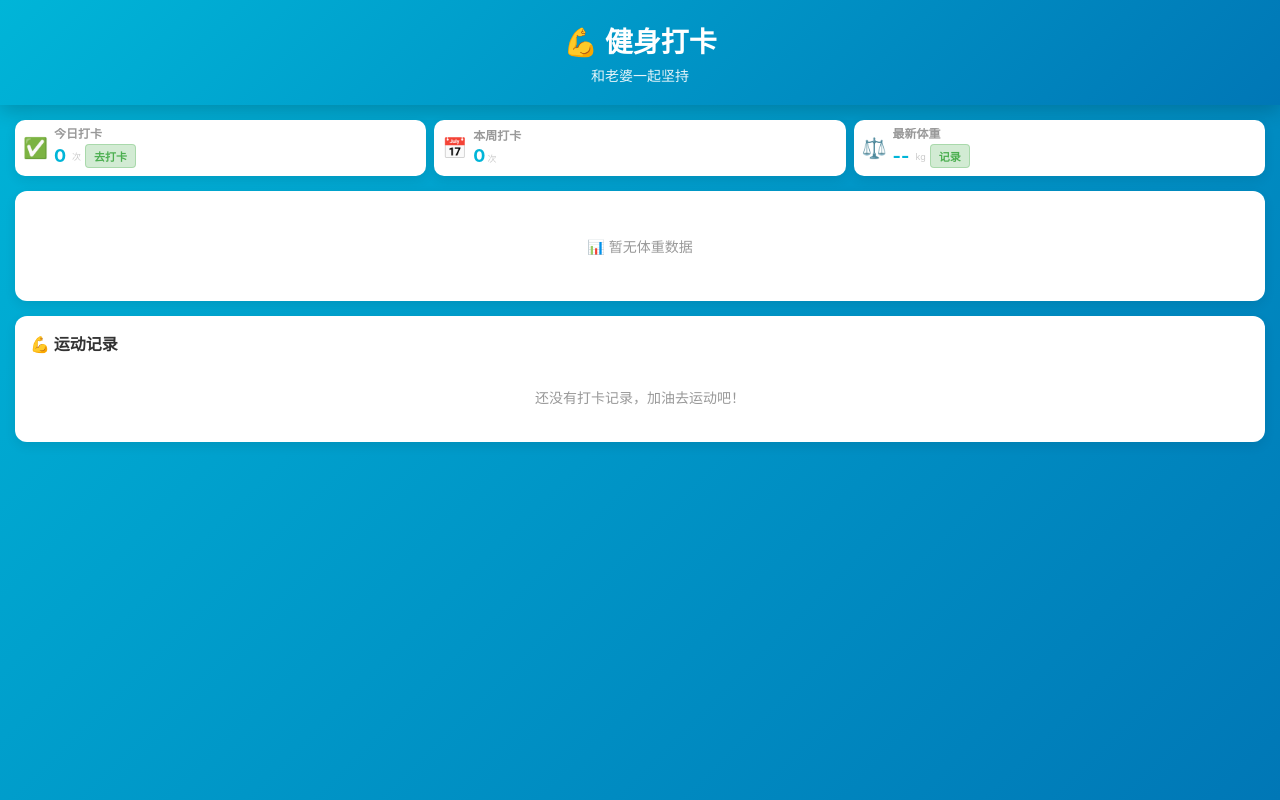
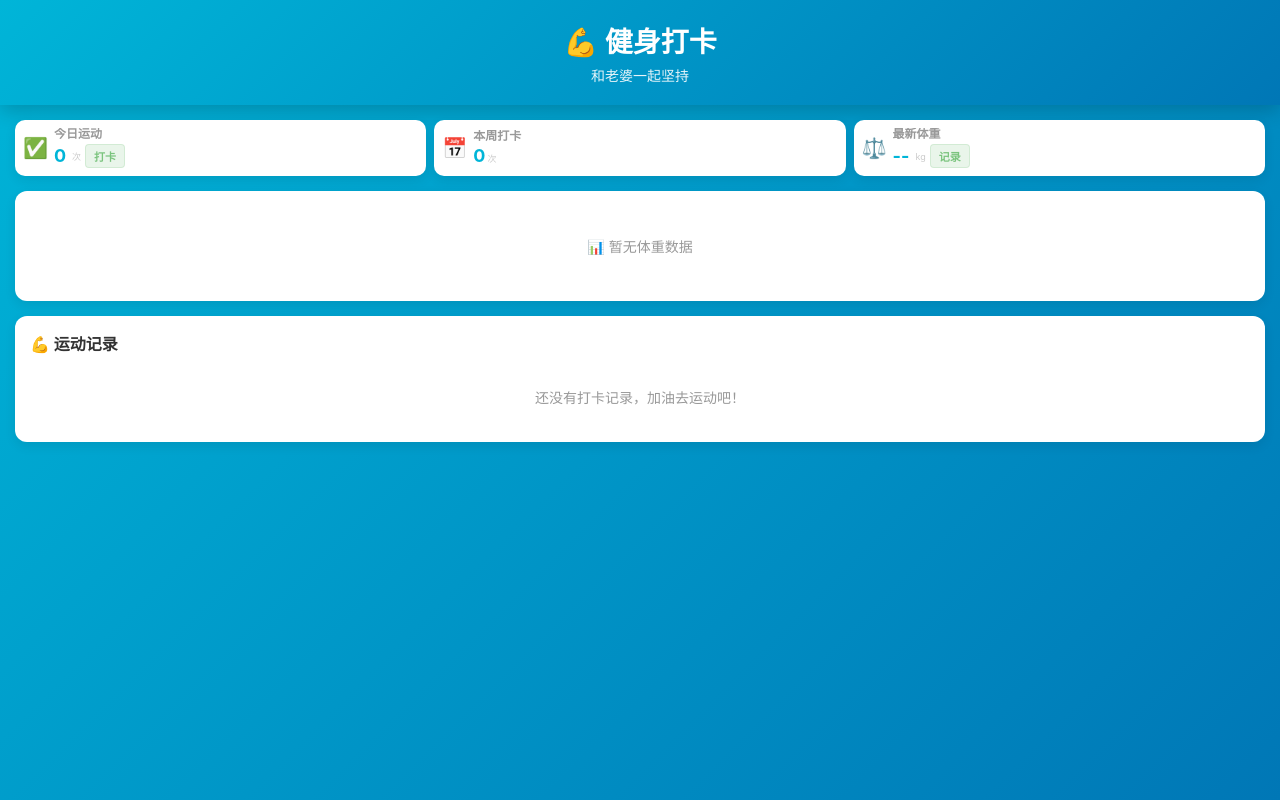
Before and after one commit to Msate/fitness, a React (Vite) app: page / in a window 1280 px wide. Built offline with nearby package versions, Linux system fonts and the light colour scheme.

Commit message:
style: 调整打卡模块 - 标题改为'今日运动'，按钮固定文案'打卡'，淡化按钮颜色

```diff
--- a/src/components/Statistics.css
+++ b/src/components/Statistics.css
@@ -126,9 +126,9 @@
 
 /* 操作按钮 */
 .stat-action-btn {
-  background: rgba(76, 175, 80, 0.25);
-  color: #4caf50;
-  border: 1px solid rgba(76, 175, 80, 0.3);
+  background: rgba(76, 175, 80, 0.12);
+  color: rgba(76, 175, 80, 0.7);
+  border: 1px solid rgba(76, 175, 80, 0.15);
   border-radius: 4px;
   padding: 3px 8px;
   font-size: 11px;
@@ -139,8 +139,8 @@
 }
 
 .stat-action-btn:hover {
-  background: rgba(76, 175, 80, 0.35);
-  border-color: rgba(76, 175, 80, 0.5);
+  background: rgba(76, 175, 80, 0.18);
+  border-color: rgba(76, 175, 80, 0.25);
 }
 
 /* 模态框 */
--- a/src/components/Statistics.jsx
+++ b/src/components/Statistics.jsx
@@ -65,7 +65,7 @@ function Statistics({ checkins, weights, onAddCheckin, onAddWeight }) {
       <div className="stat-card">
         <div className="stat-icon">✅</div>
         <div className="stat-info">
-          <p className="stat-label">今日打卡</p>
+          <p className="stat-label">今日运动</p>
           <div className="stat-content">
             <span className="stat-value">{todayCheckins}</span>
             <span className="stat-detail">次</span>
@@ -73,7 +73,7 @@ function Statistics({ checkins, weights, onAddCheckin, onAddWeight }) {
               className="stat-action-btn"
               onClick={() => setShowCheckinModal(true)}
             >
-              {todayCheckins === 0 ? '去打卡' : '继续打卡'}
+              打卡
             </button>
           </div>
         </div>
```
